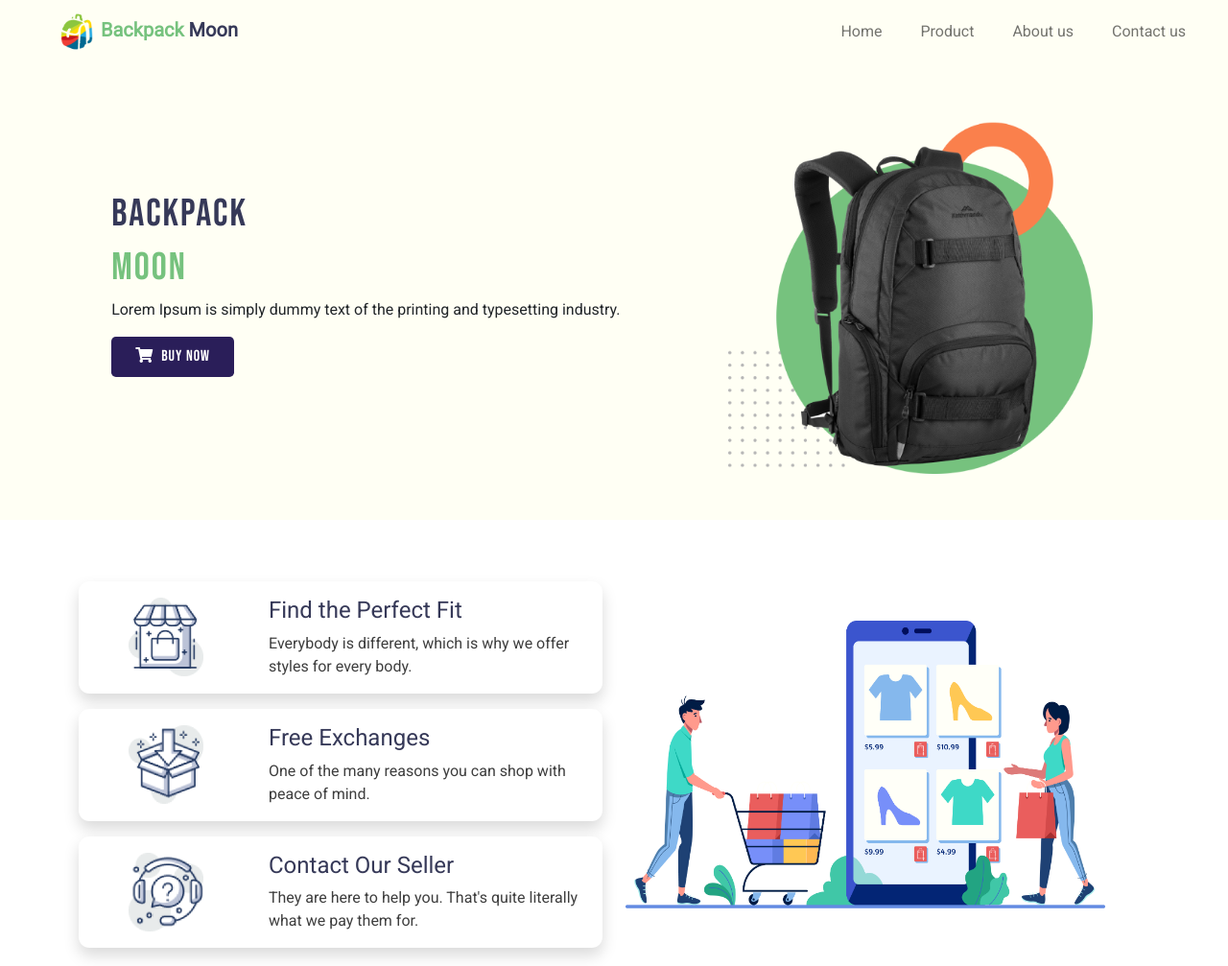
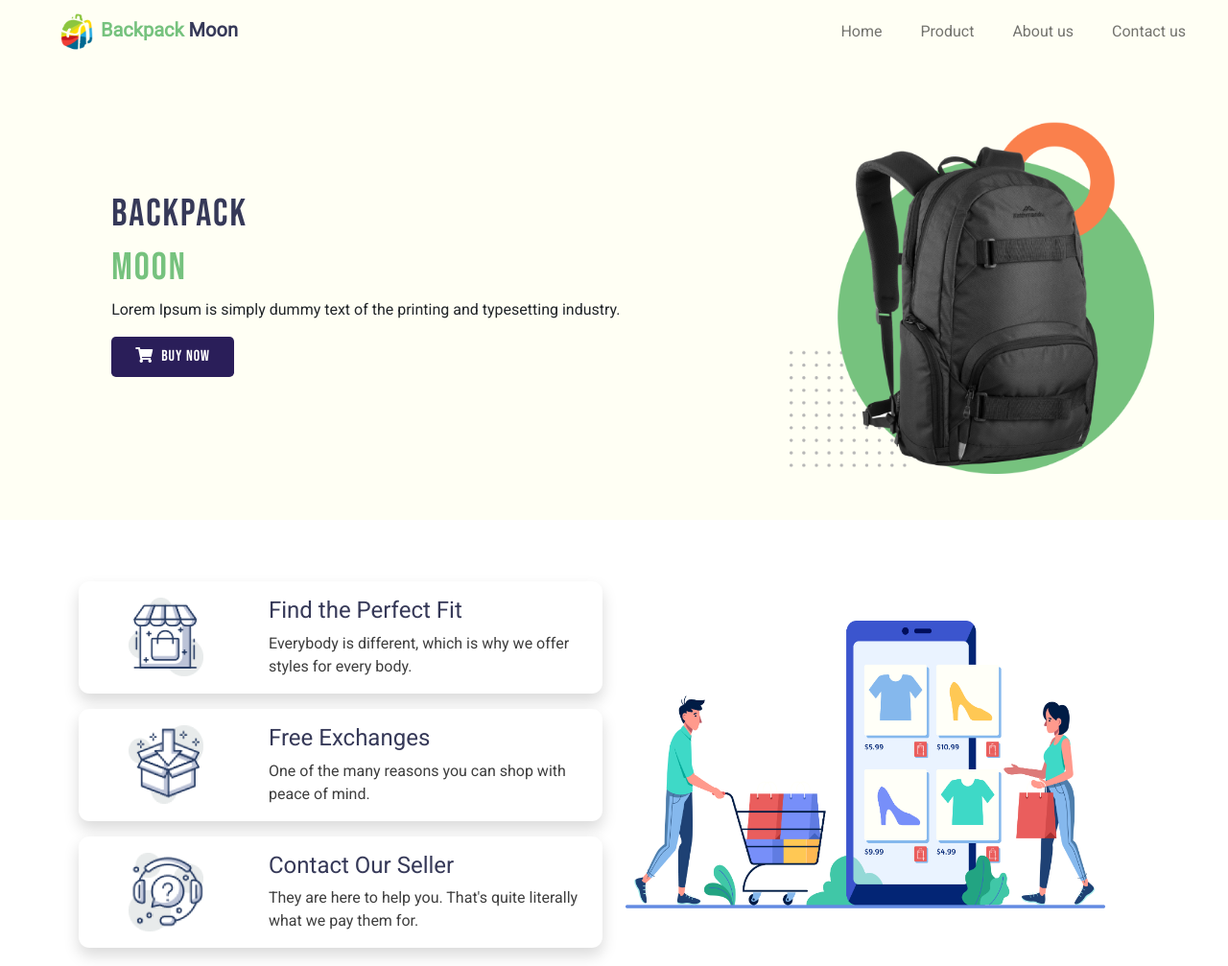
Before and after one commit to rahulsaha28/assignment2, a plain HTML site: page index.html in a window 1280 px wide. Shown: the top 1007 px of the page at 96% size. Drawn offline with Linux system fonts and the light colour scheme.

Commit message:
Some align of center is changed.

```diff
--- a/index.html
+++ b/index.html
@@ -53,7 +53,7 @@
                     </div>
 
                 </div>
-                <div class="col-sm-12 col-md-5">
+                <div class="col-sm-12 col-md-5 d-flex justify-content-center">
                         <img class="descript-img" src="./images/logo/green.png" alt="">
                 </div>
             </div>
```
